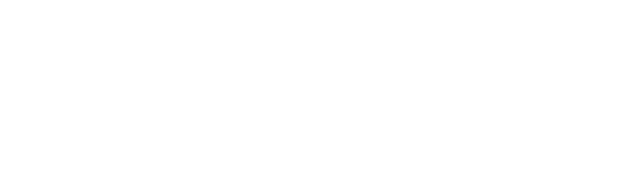
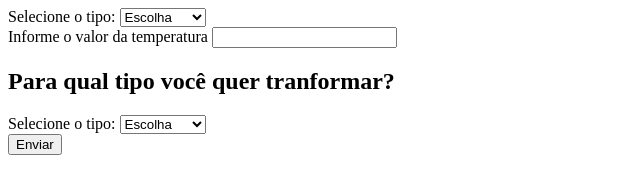
Before and after one commit to Mariars11/ProgramacaoApp, a plain HTML site: page Aula 15-08-2024/Desafio 2/index.html in a window 1280 px wide. Shown: the whole page, without its empty margins (0-640 px from the left). Drawn offline with Linux system fonts and the light colour scheme.

Commit message:
Desafio 2 - Temperatura

```diff
--- a/Aula 15-08-2024/Desafio 2/desafio2.js
+++ b/Aula 15-08-2024/Desafio 2/desafio2.js
@@ -1,2 +1,71 @@
 //2 - crie um programa que leia uma dada temperatura e converta para a
 //temperatura escolhida pelo o usuario.
+
+function calcular() {
+    let opcoesTemperatura = document.getElementById("opcoesTemperatura");
+    let text = opcoesTemperatura.options[opcoesTemperatura.selectedIndex].text;
+
+    console.log(text);
+
+    let valorTemperatura = document.getElementById("temperaturaInformada");
+    let textTemperatura = valorTemperatura.value;
+
+    console.log(textTemperatura);
+
+    let opcoesTemperaturaTransformar = document.getElementById("opcoesTemperaturaTransformar");
+    let textTransformar = opcoesTemperaturaTransformar.options[opcoesTemperaturaTransformar.selectedIndex].text;
+    let temperaturaTransformada = Number();
+    console.log(textTransformar);
+
+    switch (text) {
+        case "Celsius":{
+            switch (textTransformar) {
+                case "Fahrenheit":{
+                    temperaturaTransformada = (Number(textTemperatura) * 1.8) + 32;
+                    break;
+                }
+                case "Kelvin":{
+                    temperaturaTransformada = (Number(textTemperatura) + 273.15);
+                    break;
+                }
+                default:
+                    break;
+            }
+            break;
+        }
+        case "Fahrenheit":{
+            switch (textTransformar) {
+                case "Celsius":{
+                    temperaturaTransformada = (Number(textTemperatura) - 32) / 1.8;
+                    break;
+                }
+                case "Kelvin":{
+                    temperaturaTransformada = (Number(textTemperatura) + 459.67) / 1.8;
+                    break;
+                }
+                default:
+                    break;
+            }
+            break;
+        }
+        case "Kelvin":{
+            switch (textTransformar) {
+                case "Celsius":{
+                    temperaturaTransformada = (Number(textTemperatura) - 273.15);
+                    break;
+                }
+                case "Fahrenheit":{
+                    temperaturaTransformada = (Number(textTemperatura) * 1.8) - 459.67;
+                    break;
+                }
+                default:
+                    break;
+            }
+            break;
+        }
+        default:
+            break;
+    }
+
+    document.write(`<h1>${textTemperatura} ${text} equivalem a ${temperaturaTransformada.toString()} ${textTransformar}</h1>`)
+}
--- a/Aula 15-08-2024/Desafio 2/index.html
+++ b/Aula 15-08-2024/Desafio 2/index.html
@@ -7,6 +7,34 @@
     <title>Document</title>
 </head>
 <body>
+    <div>
+        <label>Selecione o tipo:</label>
+        <select name="opcoesTemperatura" id="opcoesTemperatura">
+            <option value="0" disabled selected>Escolha</option>
+            <option value="1">Celsius</option>
+            <option value="2">Fahrenheit</option>
+            <option value="3">Kelvin</option>
+        </select>
+    </div>
+    <div>
+        <label>Informe o valor da temperatura</label>
+        <input type="number" id="temperaturaInformada">
+    </div>
+    <h2>Para qual tipo você quer tranformar?</h2>
+    <div>
+        <label>Selecione o tipo:</label>
+        <select name="opcoesTemperatura" id="opcoesTemperaturaTransformar">
+            <option value="0" disabled selected>Escolha</option>
+            <option value="1">Celsius</option>
+            <option value="2">Fahrenheit</option>
+            <option value="3">Kelvin</option>
+        </select>
+    </div>
+    <div>
+        <button onclick="calcular()">Enviar</button>
+    </div>
+
+
     <!-- opcao de temperatura -->
     <!-- texto da temperatura -->
     <!-- temperatura a ser escolhida -->
--- a/Aula 15-08-2024/Desafio1/desafio1.js
+++ b/Aula 15-08-2024/Desafio1/desafio1.js
@@ -13,7 +13,7 @@ function escolherLoteria(){
     //alert("Entrei!");
     var opcoes = document.getElementById("opcoesLoteria");
     //O texto do jogo selecionado (mega sena; quina; lotofacil)
-    var text = opcoes.value.options[e.selectedIndex].text;
+    var text = opcoes.options[opcoes.selectedIndex].text;
     let listaJogo = [];
     if(text != null && text != ""){
         switch (text) {
```
